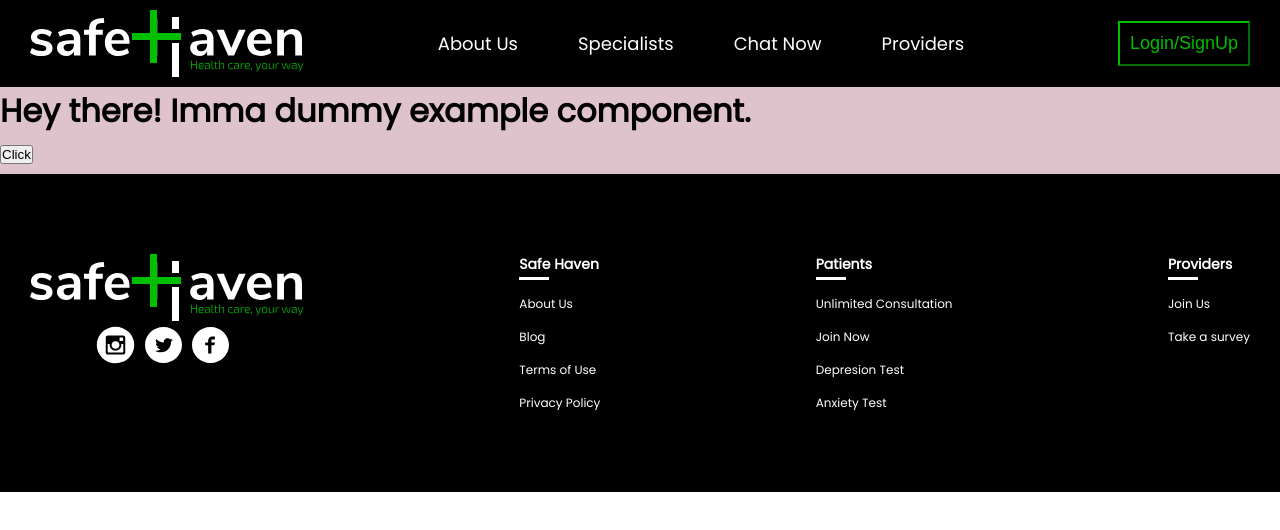
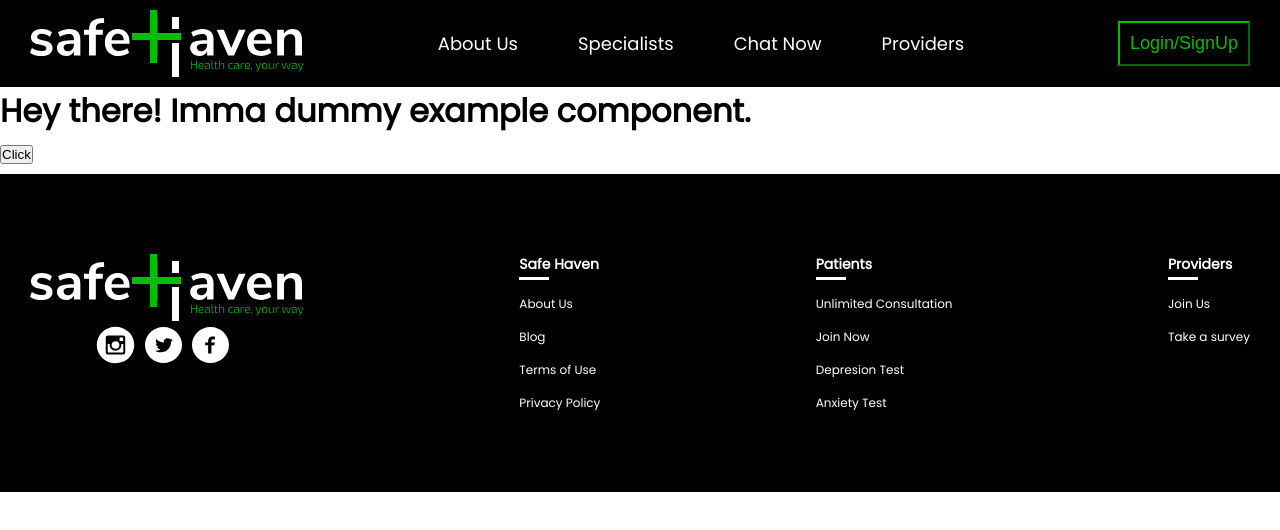
Before and after one commit to BuildForSDG/safehaven-frontend, a React app: page / in a window 1280 px wide. Shown: the top 530 px of the page. Built offline with nearby package versions, Linux system fonts and the light colour scheme.

Commit message:
change example color

```diff
--- a/src/components/Example/example.scss
+++ b/src/components/Example/example.scss
@@ -1,5 +1,5 @@
 .Example {
-  background-color: rgba(145, 51, 82, 0.294);
+  background-color: rgba(255, 255, 255, 0.904);
 
   .Button {
     margin: 1rem auto;
```
